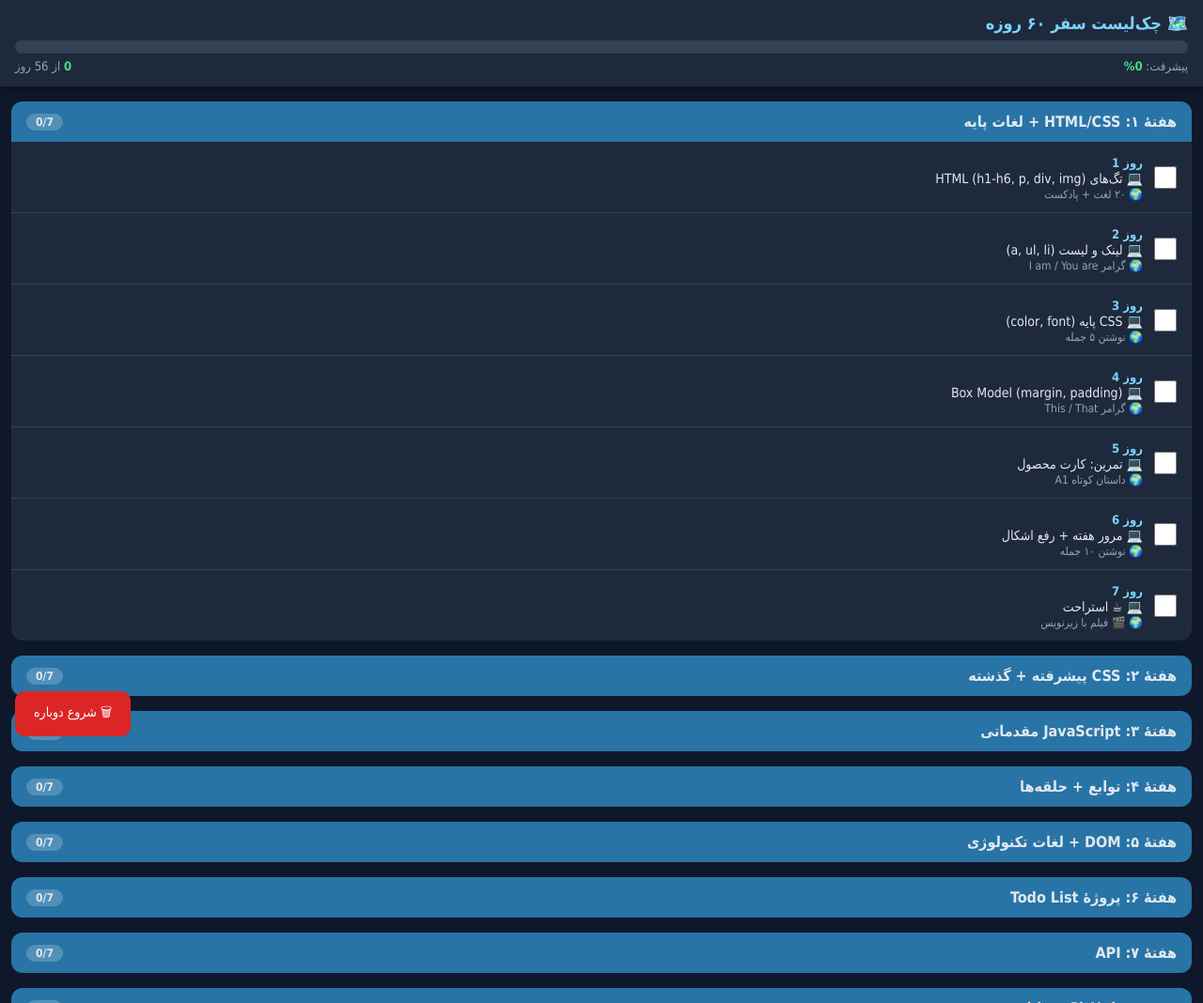
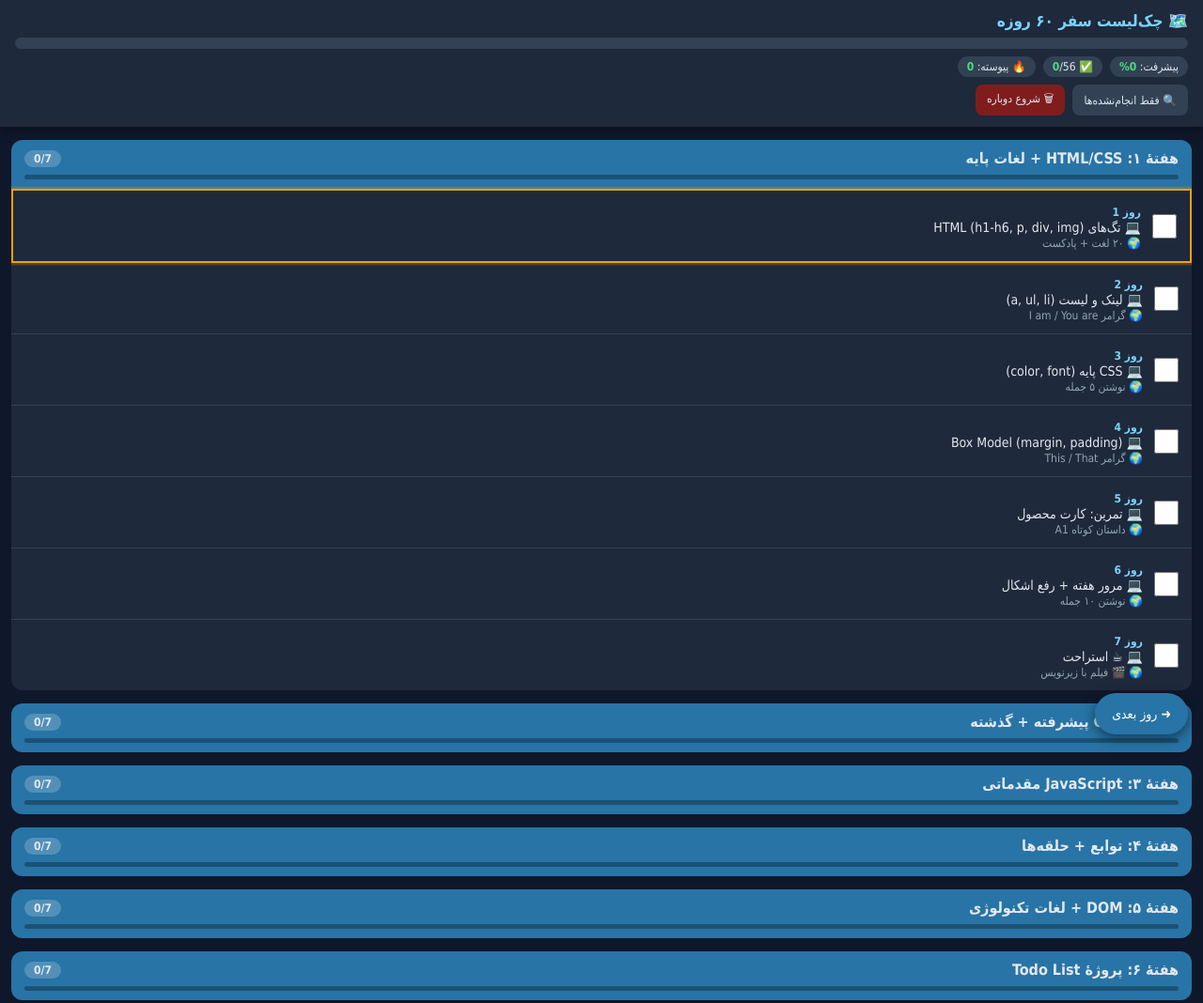
Before and after one commit to mohsen1103136387-design/mohsen1103136387-design.github.io, a plain HTML site: page checklist.html in a window 1280 px wide. Shown: the top 1068 px of the page at 94% size. Drawn offline with Linux system fonts and the light colour scheme.

Commit message:
Update checklist.html

```diff
--- a/checklist.html
+++ b/checklist.html
@@ -6,39 +6,61 @@
 <title>چک‌لیست ۶۰ روزه</title>
 <style>
 *{margin:0;padding:0;box-sizing:border-box;-webkit-tap-highlight-color:transparent}
-body{font-family:Tahoma,'Segoe UI',sans-serif;background:#0f172a;color:#e2e8f0;padding-bottom:80px}
-header{position:sticky;top:0;background:#1e293b;padding:14px 16px;z-index:10;box-shadow:0 2px 12px rgba(0,0,0,.4)}
-h1{font-size:18px;color:#7dd3fc;margin-bottom:8px}
-.bar{background:#334155;height:14px;border-radius:8px;overflow:hidden}
+body{font-family:Tahoma,'Segoe UI',sans-serif;background:#0f172a;color:#e2e8f0;padding-bottom:90px}
+header{position:sticky;top:0;background:#1e293b;padding:12px 16px;z-index:10;box-shadow:0 2px 12px rgba(0,0,0,.4)}
+h1{font-size:17px;color:#7dd3fc;margin-bottom:8px}
+.bar{background:#334155;height:12px;border-radius:8px;overflow:hidden}
 .fill{background:linear-gradient(90deg,#22c55e,#4ade80);height:100%;width:0%;transition:width .4s;border-radius:8px}
-.stat{display:flex;justify-content:space-between;font-size:13px;margin-top:6px;color:#94a3b8}
-.stat b{color:#4ade80}
-.week{margin:16px 12px;background:#1e293b;border-radius:12px;overflow:hidden}
-.whead{background:#2874a6;padding:12px 16px;font-weight:bold;cursor:pointer;display:flex;justify-content:space-between;align-items:center}
-.whead span{font-size:12px;background:rgba(255,255,255,.2);padding:2px 10px;border-radius:10px}
+.stat{display:flex;gap:8px;margin-top:8px;flex-wrap:wrap}
+.chip{background:#334155;padding:4px 10px;border-radius:12px;font-size:12px}
+.chip b{color:#4ade80}
+.tools{display:flex;gap:8px;margin-top:8px}
+.btn{background:#334155;border:none;color:#e2e8f0;padding:6px 12px;border-radius:8px;font-size:12px;cursor:pointer;font-family:inherit}
+.btn.on{background:#22c55e;color:#052e16}
+.btn.danger{background:#7f1d1d}
+.week{margin:14px 12px;background:#1e293b;border-radius:12px;overflow:hidden}
+.whead{background:#2874a6;padding:10px 14px;font-weight:bold;cursor:pointer}
+.wtop{display:flex;justify-content:space-between;align-items:center}
+.wtop span{font-size:12px;background:rgba(255,255,255,.2);padding:2px 10px;border-radius:10px}
+.wbar{background:rgba(0,0,0,.3);height:5px;border-radius:4px;margin-top:8px;overflow:hidden}
+.wfill{background:#4ade80;height:100%;width:0%;transition:width .4s}
 .wbody{display:none}
 .week.open .wbody{display:block}
-.day{display:flex;align-items:center;gap:12px;padding:12px 16px;border-bottom:1px solid #334155;cursor:pointer}
+.day{display:flex;align-items:center;gap:12px;padding:12px 14px;border-bottom:1px solid #334155;cursor:pointer}
 .day:last-child{border-bottom:none}
-.day input{width:24px;height:24px;accent-color:#22c55e;cursor:pointer;flex-shrink:0}
-.day .txt{flex:1}
-.day .num{font-weight:bold;color:#7dd3fc;font-size:13px}
-.day .code{font-size:14px;display:block}
-.day .eng{font-size:12px;color:#94a3b8;display:block;margin-top:2px}
-.day.done{background:rgba(34,197,94,.1)}
-.day.done .code,.day.done .eng{text-decoration:line-through;opacity:.5}
-.reset{position:fixed;bottom:16px;left:16px;background:#dc2626;color:#fff;border:none;padding:12px 20px;border-radius:10px;font-size:14px;cursor:pointer;font-family:inherit}
-#party{display:none;position:fixed;inset:0;background:rgba(0,0,0,.85);z-index:99;justify-content:center;align-items:center;text-align:center;font-size:22px;color:#4ade80;padding:20px}
+.day input{width:26px;height:26px;accent-color:#22c55e;cursor:pointer;flex-shrink:0}
+.txt{flex:1}
+.num{font-weight:bold;color:#7dd3fc;font-size:12px}
+.code{font-size:14px;display:block}
+.eng{font-size:12px;color:#94a3b8;display:block;margin-top:2px}
+.day.done{background:rgba(34,197,94,.08)}
+.day.done .code,.day.done .eng{text-decoration:line-through;opacity:.45}
+.day.next{border:2px solid #f59e0b;animation:pulse 1.6s infinite}
+@keyframes pulse{0%,100%{box-shadow:0 0 0 0 rgba(245,158,11,.4)}50%{box-shadow:0 0 0 6px rgba(245,158,11,0)}}
+.hide-done .day.done{display:none}
+.fab{position:fixed;bottom:18px;right:16px;background:#2874a6;color:#fff;border:none;padding:14px 18px;border-radius:30px;font-size:14px;cursor:pointer;font-family:inherit;box-shadow:0 4px 14px rgba(0,0,0,.5);z-index:20}
+#toast{position:fixed;bottom:80px;left:50%;transform:translateX(-50%);background:#22c55e;color:#052e16;padding:10px 20px;border-radius:20px;font-size:14px;font-weight:bold;opacity:0;transition:opacity .3s;pointer-events:none;z-index:30;white-space:nowrap}
+#toast.show{opacity:1}
+#party{display:none;position:fixed;inset:0;background:rgba(0,0,0,.9);z-index:99;justify-content:center;align-items:center;text-align:center;font-size:22px;color:#4ade80;padding:20px}
 </style>
 </head>
 <body>
 <header>
 <h1>🗺️ چک‌لیست سفر ۶۰ روزه</h1>
 <div class="bar"><div class="fill" id="fill"></div></div>
-<div class="stat"><span>پیشرفت: <b id="pct">0%</b></span><span><b id="cnt">0</b> از 56 روز</span></div>
+<div class="stat">
+<span class="chip">پیشرفت: <b id="pct">0%</b></span>
+<span class="chip">✅ <b id="cnt">0</b>/56</span>
+<span class="chip">🔥 پیوسته: <b id="stk">0</b></span>
+</div>
+<div class="tools">
+<button class="btn" id="flt" onclick="toggleFilter()">🔍 فقط انجام‌نشده‌ها</button>
+<button class="btn danger" onclick="resetAll()">🗑 شروع دوباره</button>
+</div>
 </header>
 <div id="app"></div>
-<button class="reset" onclick="resetAll()">🗑 شروع دوباره</button>
+<button class="fab" onclick="goNext()">➜ روز بعدی</button>
+<div id="toast"></div>
 <div id="party">🎉🎊<br>تبریک!<br>کل برنامه رو تموم کردی!<br>تو حالا یک برنامه‌نویس واقعی هستی! 🏆</div>
 <script>
 const W=[
@@ -54,28 +76,45 @@ const W=[
 let S=JSON.parse(localStorage.getItem('plan60')||'{}');
 const app=document.getElementById('app');
 W.forEach((w,wi)=>{
-  const sec=document.createElement('div');sec.className='week'+(wi===0?' open':'');
-  sec.innerHTML='<div class="whead" onclick="this.parentNode.classList.toggle(\'open\')">'+w.t+'<span></span></div><div class="wbody"></div>';
+  const sec=document.createElement('div');sec.className='week';sec.dataset.w=wi;
+  sec.innerHTML='<div class="whead" onclick="this.parentNode.classList.toggle(\'open\')"><div class="wtop">'+w.t+'<span></span></div><div class="wbar"><div class="wfill"></div></div></div><div class="wbody"></div>';
   const body=sec.querySelector('.wbody');
   w.d.forEach(([n,c,e])=>{
     const l=document.createElement('label');l.className='day';l.dataset.n=n;
     l.innerHTML='<input type="checkbox" '+(S[n]?'checked':'')+'><div class="txt"><span class="num">روز '+n+'</span><span class="code">💻 '+c+'</span><span class="eng">🌍 '+e+'</span></div>';
-    l.querySelector('input').onchange=ev=>{S[n]=ev.target.checked;if(!ev.target.checked)delete S[n];save();};
+    l.querySelector('input').onchange=ev=>{
+      const on=ev.target.checked;
+      if(on){S[n]=true;vib();toast('✅ آفرین! روز '+n+' تکمیل شد');}else{delete S[n];toast('↩️ روز '+n+' برگشت');}
+      save();
+      const wd=sec.querySelectorAll('.day').length, dn=sec.querySelectorAll('.day.done').length;
+      if(on&&dn===wd)toast('🎉 عالی! کل '+w.t+' تمام شد!');
+    };
     body.appendChild(l);
   });
   app.appendChild(sec);
 });
 function save(){localStorage.setItem('plan60',JSON.stringify(S));draw();}
+function vib(){if(navigator.vibrate)navigator.vibrate(30);}
+let tt;function toast(m){const t=document.getElementById('toast');t.textContent=m;t.classList.add('show');clearTimeout(tt);tt=setTimeout(()=>t.classList.remove('show'),1800);}
+function toggleFilter(){const b=document.getElementById('flt');const on=document.body.classList.toggle('hide-done');b.classList.toggle('on',on);}
+function streak(){let best=0,cur=0;for(let i=1;i<=56;i++){if(S[i]){cur++;if(cur>best)best=cur;}else cur=0;}return best;}
 function draw(){
-  let c=0;document.querySelectorAll('.day').forEach(d=>{const n=d.dataset.n;const on=!!S[n];d.classList.toggle('done',on);if(on)c++;});
-  document.querySelectorAll('.week').forEach(w=>{const t=w.querySelectorAll('.day').length;const d=w.querySelectorAll('.day.done').length;w.querySelector('.whead span').textContent=d+'/'+t;});
+  let c=0;document.querySelectorAll('.day').forEach(d=>{const on=!!S[d.dataset.n];d.classList.toggle('done',on);d.classList.remove('next');if(on)c++;});
+  document.querySelectorAll('.week').forEach(w=>{const t=w.querySelectorAll('.day').length,dn=w.querySelectorAll('.day.done').length;w.querySelector('.wtop span').textContent=dn+'/'+t;w.querySelector('.wfill').style.width=(dn/t*100)+'%';});
+  const nx=document.querySelector('.day:not(.done)');if(nx)nx.classList.add('next');
   const p=Math.round(c/56*100);
   document.getElementById('fill').style.width=p+'%';
   document.getElementById('pct').textContent=p+'%';
   document.getElementById('cnt').textContent=c;
+  document.getElementById('stk').textContent=streak();
   document.getElementById('party').style.display=(c===56)?'flex':'none';
 }
+function goNext(){const nx=document.querySelector('.day:not(.done)');if(!nx){toast('🏆 همه رو تموم کردی!');return;}
+  const wk=nx.closest('.week');wk.classList.add('open');
+  nx.scrollIntoView({behavior:'smooth',block:'center'});}
 function resetAll(){if(confirm('مطمئنی همهٔ تیک‌ها پاک بشن؟')){S={};save();}}
+// باز کردن خودکار هفتهٔ فعال
+(function(){for(const w of document.querySelectorAll('.week')){if(w.querySelector('.day:not(.done)')){w.classList.add('open');break;}}})();
 draw();
 </script>
 </body>
```
